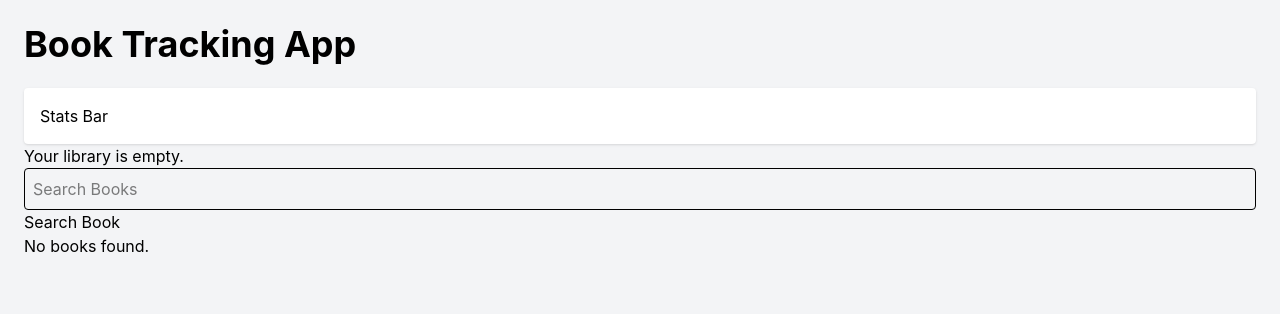
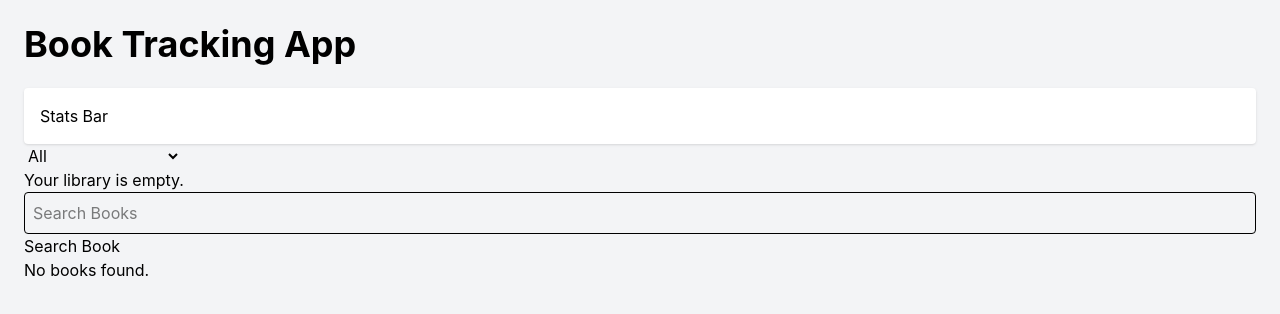
Before and after one commit to Dennis-Shlaih/Assignment-3, a React (Vite) app: page / in a window 1280 px wide. Shown: the top 314 px of the page. Built offline with nearby package versions, Linux system fonts and the light colour scheme.

Commit message:
Add functionality for filter by status

```diff
--- a/src/App.tsx
+++ b/src/App.tsx
@@ -12,6 +12,7 @@ function App() {
   const [results, setResults] = useState<BookApi[]>([]);
   const [loading, setLoading] = useState(false);
   const [error, setError] = useState<string | null>(null);
+  const [filter, setFilter] = useState<"all" | Book["status"]>("all");
 
   async function searchBooks(query: string) {
     try {
@@ -62,13 +63,26 @@ function App() {
     console.log(`Book with ID ${id} status changed to ${status}`);
   }
 
+  const filteredBooks = filter === "all" ? library :
+    library.filter(book => book.status === filter);
+
   return (
     <div className="min-h-screen bg-gray-100 p-6">
       <div className="mx-auto max-w-7xl">
         <h1 className="mb-6 text-4xl font-bold">Book Tracking App</h1>
         <StatsBar/>
+        <select
+          value = {filter}
+          onChange = {(e) => setFilter(e.target.value as "all" | Book["status"])}
+        >
+          <option value="all">All</option>
+          <option value="to-read">To Read</option>
+          <option value="reading">Currently Reading</option>
+          <option value="finished">Finished Reading</option>
+        </select>
         <div>
-          <LibraryList libraryList={library} deleteBook={deleteBook} changeStatus={changeStatus} />
+          <LibraryList libraryList={filteredBooks} deleteBook={deleteBook} changeStatus={changeStatus}/>
+
         </div>
         <SearchBar onSearch={searchBooks}/>
         <SearchResults loadedData={results} onAdd={addBook}/>
--- a/src/components/LibraryList.tsx
+++ b/src/components/LibraryList.tsx
@@ -12,13 +12,16 @@ function LibraryList({libraryList, deleteBook, changeStatus}: LibraryListProps)
         return <p>Your library is empty.</p>;
     }
     return (
-        <ul>
+        <div>
+            <ul>
             {libraryList.map((book) => (
-            <li key={book.id}>
-                <BookCard book={book} onDelete={deleteBook} onChangeStatus={changeStatus}/>
-            </li>
-    ))}
+                <li key={book.id}>
+                    <BookCard book={book} onDelete={deleteBook} onChangeStatus={changeStatus}/>
+                </li>
+            ))}
         </ul>
+        </div>
+
     );
 }
 
```
Also changed, not shown: src/components/FilterSortControls.tsx (added).
